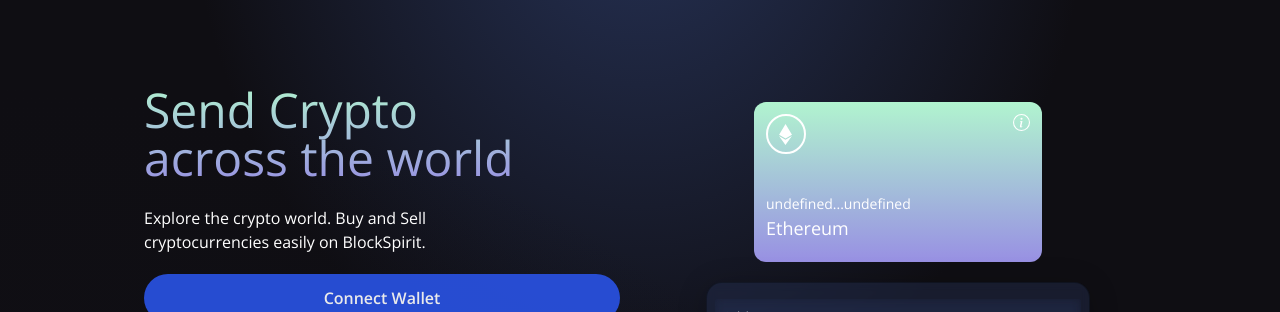
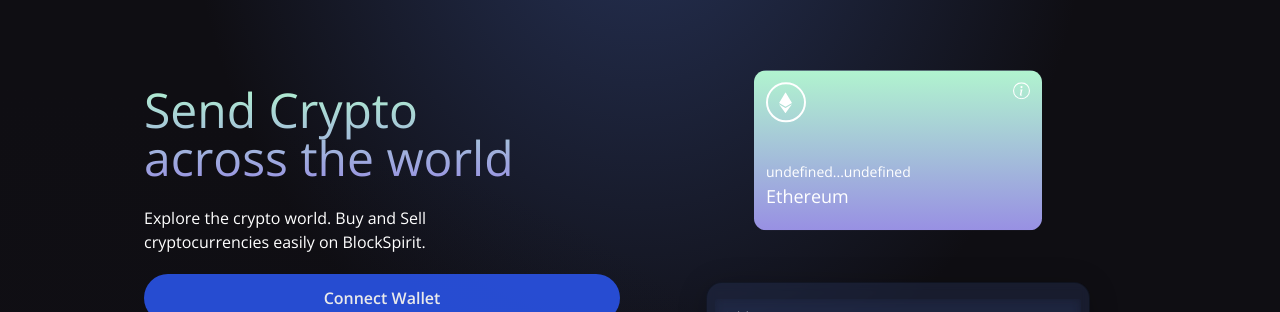
Before and after one commit to anaskhan28/Blockspirit-v1, a React (Vite) app in the folder client/: page / in a window 1280 px wide. Shown: the part 150-462 px from the top of the page. Built offline with nearby package versions, Linux system fonts and the light colour scheme.

Commit message:
card animation

```diff
--- a/client/src/components/Welcome.jsx
+++ b/client/src/components/Welcome.jsx
@@ -49,7 +49,7 @@ const Welcome = () => {
                     </button>
                     )}
 
-                    <div className="grid sm:grid-cols-3 grid-cols-2 w-full mt-10">
+                    <div className=" animate-slide-in grid sm:grid-cols-3 grid-cols-2 w-full mt-10">
                         <div className={`rounded-tl-2xl ${commonStyles}`}>
                             Reliability
                         </div>
@@ -67,9 +67,9 @@ const Welcome = () => {
                     </div>
                 </div>
 
-                <div className="flex flex-col flex-1 items-center justify-start w-full
+                <div className="  flex flex-col flex-1 items-center justify-start w-full
                 mf:mt-0 mt-10 " >
-                    <div className="p-3 justify-end items-start flex-col rounded-xl
+                    <div className="animate-bounce 1s linear infinite p-3 justify-end items-start flex-col rounded-xl
                     h-40 sm:w-72 w-full m-5 eth-card white-glassmorpism">
                         <div className="flex justfiy-between flex-col w-full h-full ">
                             <div className="flex justify-between items-start">
```
